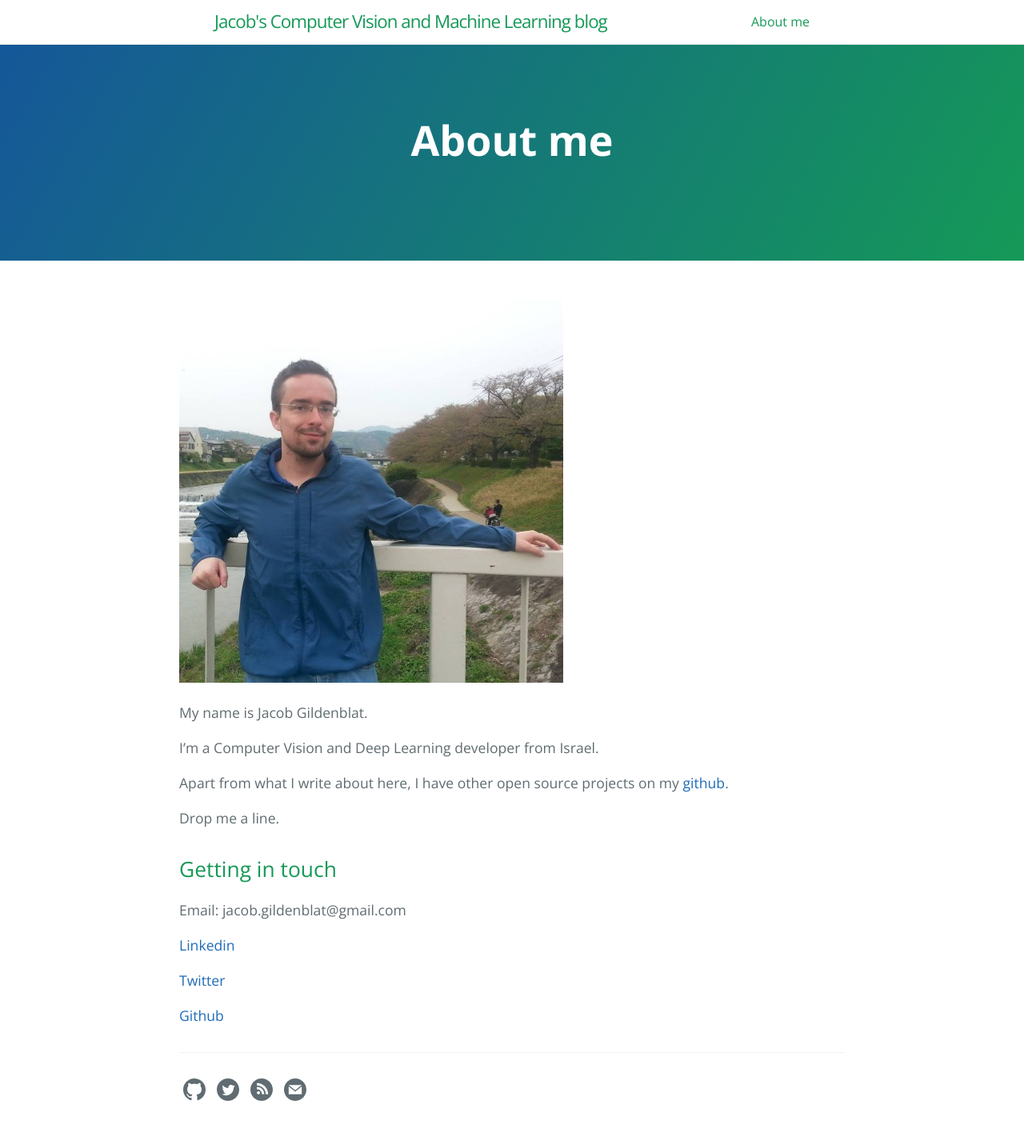
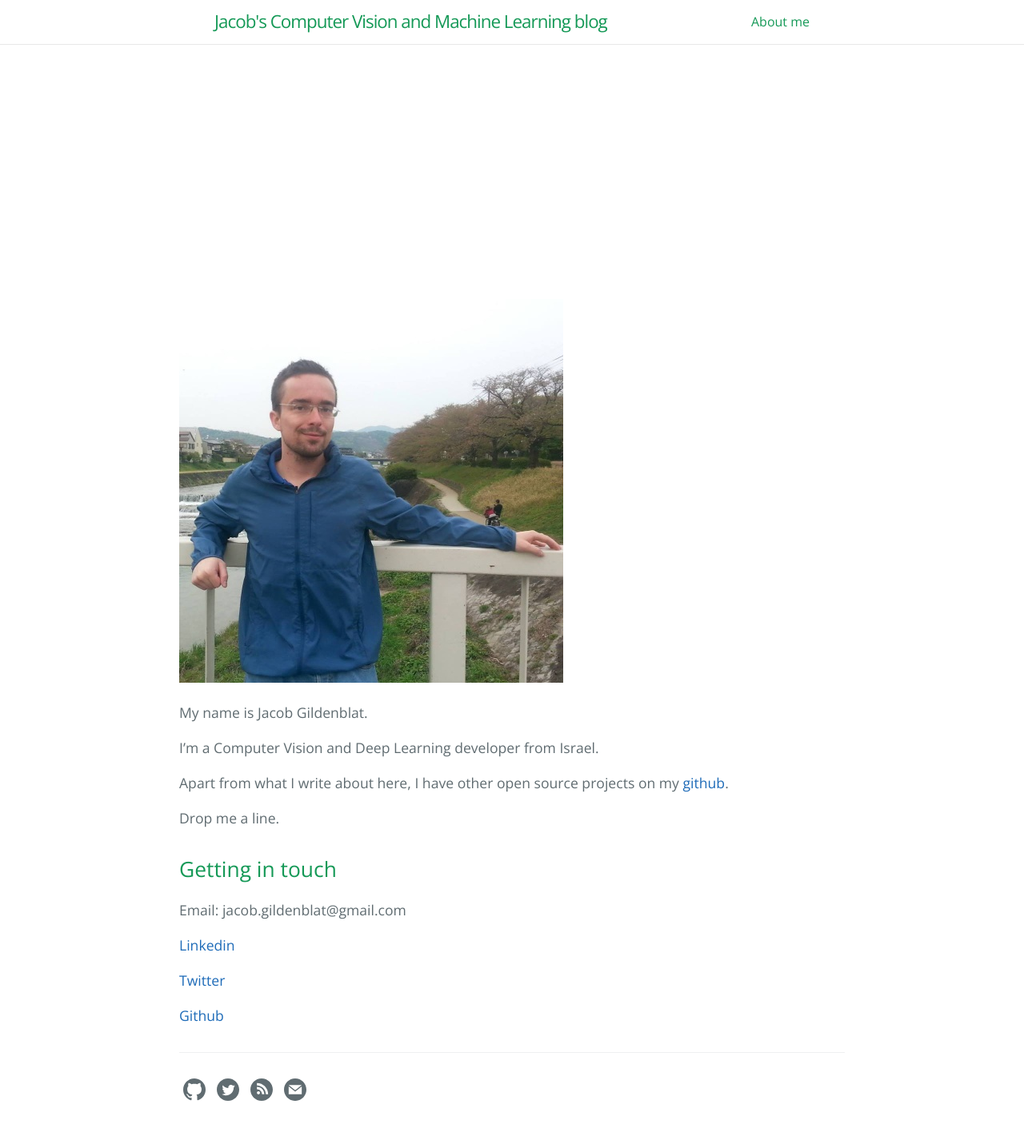
Before and after one commit to jacobgil/jacobgil.github.io, a Jekyll site: the page built from about.md, in a window 1280 px wide. Shown: the whole page at 80% size. Built offline with Jekyll 4.4.1, drawn with Linux system fonts in a browser that asks for light colours.

Commit message:
Update variables.scss

```diff
--- a/_sass/variables.scss
+++ b/_sass/variables.scss
@@ -4,8 +4,8 @@
 
 // Headers
 $header-heading-color: #fff !default;
-$header-bg-color: #159957 !default;
-$header-bg-color-secondary: #155799 !default;
+$header-bg-color: #0000 !default;
+$header-bg-color-secondary: #0000 !default;
 
 // Text
 $section-headings-color: #159957 !default;
```
